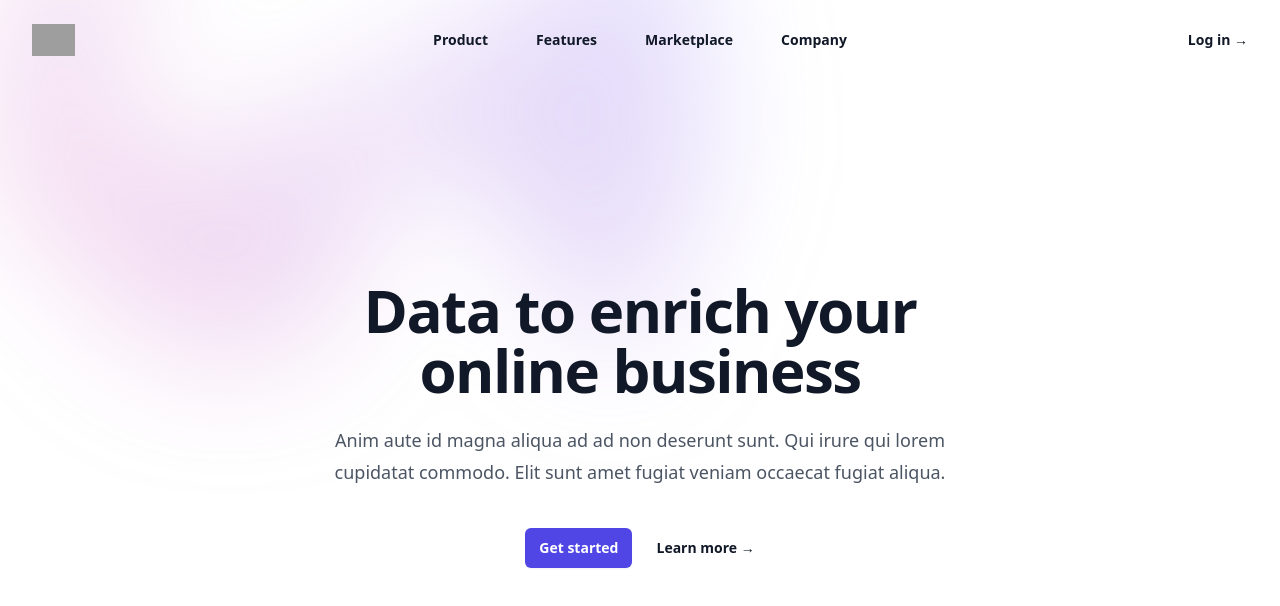
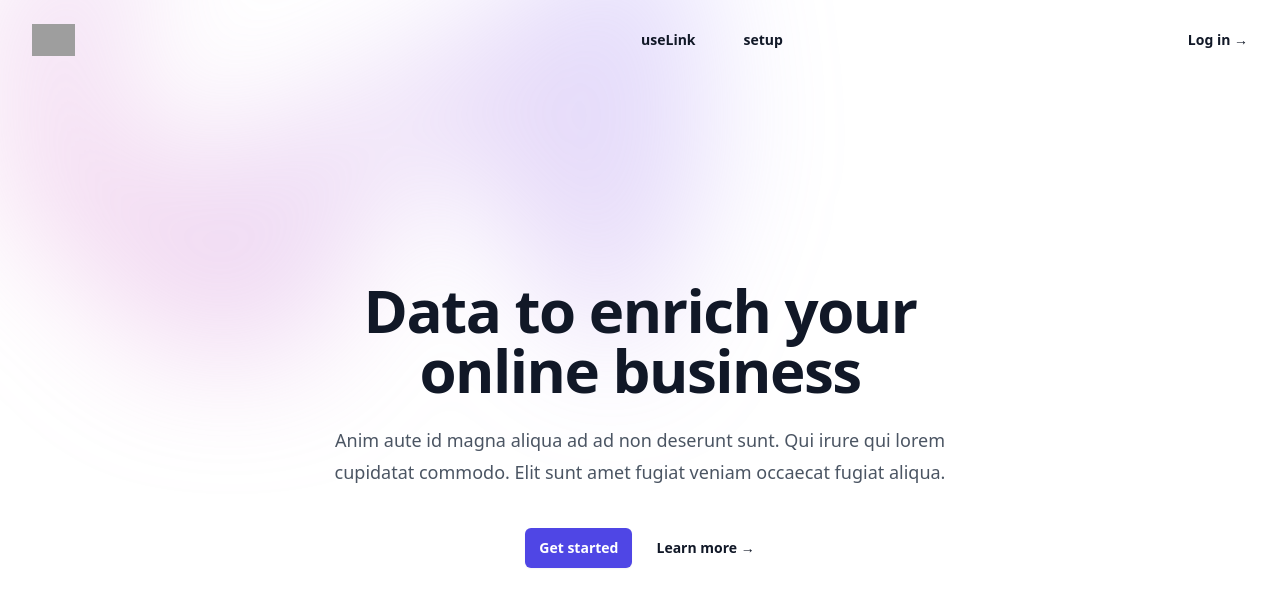
Before and after one commit to donnyha/random-recipe-generator, a Vue app: page / in a window 1280 px wide. Shown: the top 606 px of the page. Built offline with nearby package versions, Linux system fonts and the light colour scheme; grey boxes are pictures that could not be loaded.

Commit message:
scaffold creating navigation bar

```diff
--- a/src/App.vue
+++ b/src/App.vue
@@ -1,15 +1,6 @@
 <script setup lang="ts">
-  import { RouterLink, RouterView } from 'vue-router'
-  import { ref } from 'vue'
-
-  const navigation = [
-    { name: 'Product', href: '#' },
-    { name: 'Features', href: '#' },
-    { name: 'Marketplace', href: '#' },
-    { name: 'Company', href: '#' },
-  ]
-
-  const mobileMenuOpen = ref(false)
+  import { RouterView, RouterLink } from 'vue-router'
+  import NavBar from './components/NavBar.vue';
 </script>
 
 <!-- <template>
@@ -27,54 +18,7 @@
 <template>
   <div class="bg-white">
     <header class="absolute inset-x-0 top-0 z-50">
-      <!-- Desktop Nav -->
-      <nav class="flex items-center justify-between p-6 lg:px-8" aria-label="Global">
-        <div class="flex lg:flex-1">
-          <a href="#" class="-m-1.5 p-1.5">
-            <span class="sr-only">Random Recipe Generator</span>
-            <img class="h-8 w-auto" src="https://tailwindui.com/img/logos/mark.svg?color=indigo&shade=600" alt="" />
-          </a>
-        </div>
-        <div class="flex lg:hidden">
-          <button type="button" class="-m-2.5 inline-flex items-center justify-center rounded-md p-2.5 text-gray-700" @click="mobileMenuOpen = true">
-            <span class="sr-only">Open main menu</span>
-            <Bars3Icon class="h-6 w-6" aria-hidden="true" />
-          </button>
-        </div>
-        <div class="hidden lg:flex lg:gap-x-12">
-          <a v-for="item in navigation" :key="item.name" :href="item.href" class="text-sm font-semibold leading-6 text-gray-900">{{ item.name }}</a>
-        </div>
-        <div class="hidden lg:flex lg:flex-1 lg:justify-end">
-          <a href="#" class="text-sm font-semibold leading-6 text-gray-900">Log in <span aria-hidden="true">&rarr;</span></a>
-        </div>
-      </nav>
-
-      <!-- Mobile Nav -->
-      <div class="lg:hidden" @close="mobileMenuOpen = false" :open="mobileMenuOpen">
-        <div class="fixed inset-0 z-50" />
-        <div class="fixed inset-y-0 right-0 z-50 w-full overflow-y-auto bg-white px-6 py-6 sm:max-w-sm sm:ring-1 sm:ring-gray-900/10">
-          <div class="flex items-center justify-between">
-            <a href="#" class="-m-1.5 p-1.5">
-              <span class="sr-only">Your Company</span>
-              <img class="h-8 w-auto" src="https://tailwindui.com/img/logos/mark.svg?color=indigo&shade=600" alt="" />
-            </a>
-            <button type="button" class="-m-2.5 rounded-md p-2.5 text-gray-700" @click="mobileMenuOpen = false">
-              <span class="sr-only">Close menu</span>
-              <XMarkIcon class="h-6 w-6" aria-hidden="true" />
-            </button>
-          </div>
-          <div class="mt-6 flow-root">
-            <div class="-my-6 divide-y divide-gray-500/10">
-              <div class="space-y-2 py-6">
-                <a v-for="item in navigation" :key="item.name" :href="item.href" class="-mx-3 block rounded-lg px-3 py-2 text-base font-semibold leading-7 text-gray-900 hover:bg-gray-50">{{ item.name }}</a>
-              </div>
-              <div class="py-6">
-                <a href="#" class="-mx-3 block rounded-lg px-3 py-2.5 text-base font-semibold leading-7 text-gray-900 hover:bg-gray-50">Log in</a>
-              </div>
-            </div>
-          </div>
-        </div>
-      </div>
+      <NavBar />
     </header>
 
     <RouterView />
--- /dev/null
+++ b/src/components/NavBar.vue
@@ -0,0 +1,57 @@
+<script setup lang="ts">
+  import { RouterLink } from 'vue-router'
+  import { ref } from 'vue'
+
+  const mobileMenuOpen = ref(false)
+</script>
+
+<template>
+  <!-- Desktop Nav -->
+  <nav class="flex items-center justify-between p-6 lg:px-8" aria-label="Global">
+    <div class="flex lg:flex-1">
+      <a href="#" class="-m-1.5 p-1.5">
+        <span class="sr-only">Random Recipe Generator</span>
+        <img class="h-8 w-auto" src="https://tailwindui.com/img/logos/mark.svg?color=indigo&shade=600" alt="" />
+      </a>
+    </div>
+    <div class="flex lg:hidden">
+      <button type="button" class="-m-2.5 inline-flex items-center justify-center rounded-md p-2.5 text-gray-700" @click="mobileMenuOpen = true">
+        <span class="sr-only">Open main menu</span>
+        <Bars3Icon class="h-6 w-6" aria-hidden="true" />
+      </button>
+    </div>
+    <div class="hidden lg:flex lg:gap-x-12">
+      <RouterLink v-for="item in RouterLink" :key="item.name" :to="{ path: item.href }" class="text-sm font-semibold leading-6 text-gray-900">{{ item.name }}</RouterLink>
+    </div>
+    <div class="hidden lg:flex lg:flex-1 lg:justify-end">
+      <a href="#" class="text-sm font-semibold leading-6 text-gray-900">Log in <span aria-hidden="true">&rarr;</span></a>
+    </div>
+  </nav>
+
+  <!-- Mobile Nav -->
+  <!-- <div class="lg:hidden" @close="mobileMenuOpen = false" :open="mobileMenuOpen">
+    <div class="fixed inset-0 z-50" />
+    <div class="fixed inset-y-0 right-0 z-50 w-full overflow-y-auto bg-white px-6 py-6 sm:max-w-sm sm:ring-1 sm:ring-gray-900/10">
+      <div class="flex items-center justify-between">
+        <a href="#" class="-m-1.5 p-1.5">
+          <span class="sr-only">Your Company</span>
+          <img class="h-8 w-auto" src="https://tailwindui.com/img/logos/mark.svg?color=indigo&shade=600" alt="" />
+        </a>
+        <button type="button" class="-m-2.5 rounded-md p-2.5 text-gray-700" @click="mobileMenuOpen = false">
+          <span class="sr-only">Close menu</span>
+          <XMarkIcon class="h-6 w-6" aria-hidden="true" />
+        </button>
+      </div>
+      <div class="mt-6 flow-root">
+        <div class="-my-6 divide-y divide-gray-500/10">
+          <div class="space-y-2 py-6">
+            <a v-for="item in navigation" :key="item.name" :href="item.href" class="-mx-3 block rounded-lg px-3 py-2 text-base font-semibold leading-7 text-gray-900 hover:bg-gray-50">{{ item.name }}</a>
+          </div>
+          <div class="py-6">
+            <a href="#" class="-mx-3 block rounded-lg px-3 py-2.5 text-base font-semibold leading-7 text-gray-900 hover:bg-gray-50">Log in</a>
+          </div>
+        </div>
+      </div>
+    </div>
+  </div> -->
+</template>
```
